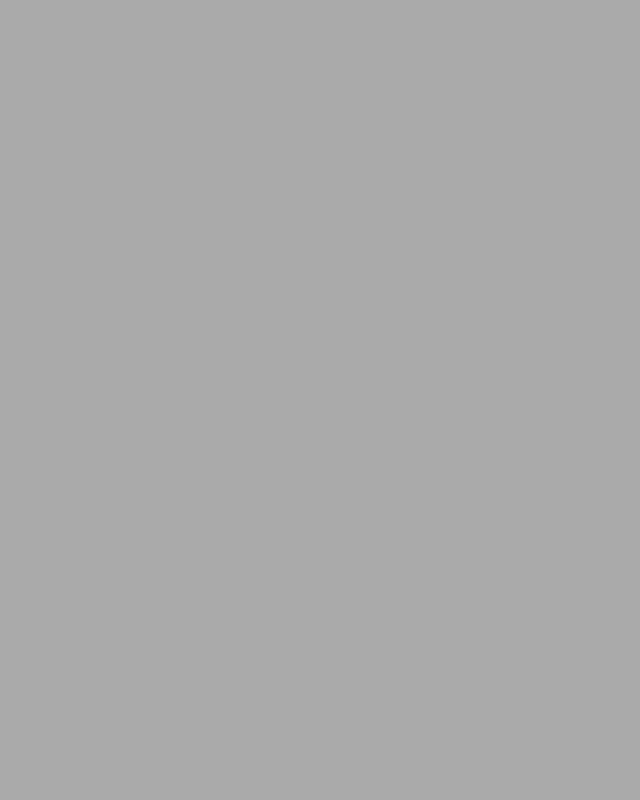
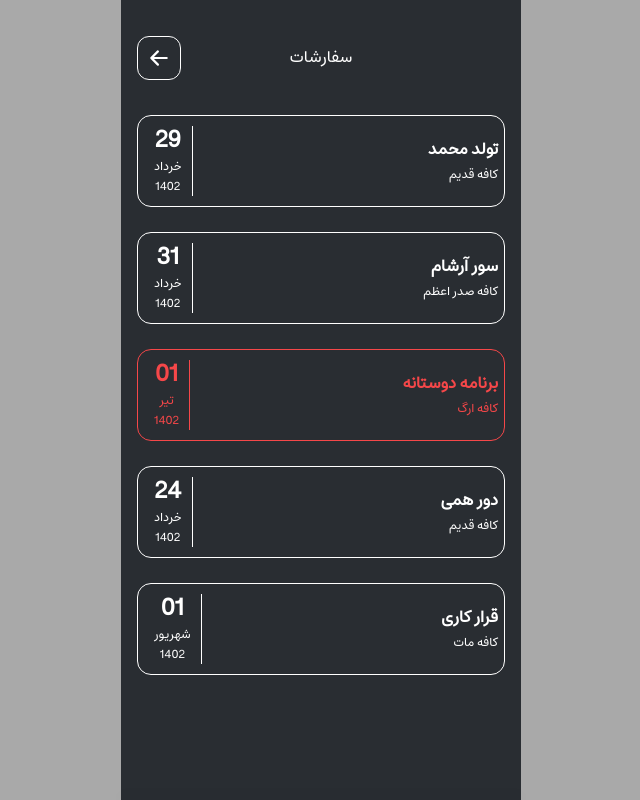
Before and after one commit to mohmdtn/food-app, a React (Create React App) app: page /profile/orders in a window 1280 px wide. Before the commit this address had no page. Shown: the whole page, without its empty margins (440-1080 px from the left). Built offline with nearby package versions, Linux system fonts and the light colour scheme.

Commit message:
create profile order page

```diff
--- a/src/App.js
+++ b/src/App.js
@@ -1,5 +1,5 @@
 import { BrowserRouter, Routes, Route } from "react-router-dom";
-import { Welcome, Register, Home, Search, ProfileIndex, ProfileInfo, ProfileWallet } from "./pages";
+import { Welcome, Register, Home, Search, ProfileIndex, ProfileInfo, ProfileWallet, ProfileOrders } from "./pages";
 
 function App() {
   return (
@@ -15,6 +15,7 @@ function App() {
           <Route index element={<ProfileIndex />} />
           <Route path="info" element={<ProfileInfo />} />
           <Route path="wallet" element={<ProfileWallet />} />
+          <Route path="orders" element={<ProfileOrders />} />
         </Route>
 
       </Routes>
--- /dev/null
+++ b/src/components/Drawer.js
@@ -0,0 +1,50 @@
+import React, {useState} from "react";
+import { MoreContext } from "../contexts/more_context";
+
+export const Drawer = ({ children }) => {
+  const { showMore, show_more } = React.useContext(MoreContext);
+
+  const [touchStart, setTouchStart] = useState(null);
+  const [touchEnd, setTouchEnd] = useState(null);
+  // the required distance between touchStart and touchEnd to be detected as a swipe
+  const minSwipeDistance = 50;
+  const onTouchStart = (e) => {
+    setTouchEnd(null); // otherwise the swipe is fired even with usual touch events
+    setTouchStart(e.targetTouches[0].clientY);
+  };
+  const onMouseStart = (e) => {
+    setTouchEnd(null); // otherwise the swipe is fired even with usual touch events
+    setTouchStart(e.clientY);
+  };
+  const onTouchMove = (e) => setTouchEnd(e.targetTouches[0].clientY);
+  const onMouseMove = (e) => setTouchEnd(e.clientY);
+  const onTouchEnd = () => {
+    if (!touchStart || !touchEnd) return;
+    const distance = touchStart - touchEnd;
+    const isUpSwipe = distance > minSwipeDistance;
+    const isDownSwipe = distance < -minSwipeDistance;
+    if (isUpSwipe) {
+      showMore("100vh", show_more.item);
+    }
+    if (isDownSwipe) {
+      if (show_more.height === "100vh") showMore("70vh", show_more.item);
+      else showMore(0);
+    }
+  };
+
+  return (
+    <section
+      className="more"
+      style={{ height: show_more.height }}
+      onTouchStart={onTouchStart}
+      onTouchMove={onTouchMove}
+      onTouchEnd={onTouchEnd}
+      onMouseDown={onMouseStart}
+      onMouseMove={onMouseMove}
+      onMouseUp={onTouchEnd}
+    >
+      <div className="drawer-btn"><div></div></div>
+      {children}
+    </section>
+  );
+};
--- /dev/null
+++ b/src/components/OrderProfileInfo.js
@@ -0,0 +1,45 @@
+import React from "react";
+import coinsIcon from "../pictures/icons/coinsIcon.svg";
+import usersIcon from "../pictures/icons/usersIcon.svg";
+
+export const OrderProfileInfo = () => {
+  return (
+    <section className="order-info">
+      <section className="head pt-5 pb-3">
+        <div>
+          <img src={usersIcon} alt="" />
+          <h5>14</h5>
+          <p>نفر</p>
+        </div>
+        <div>
+          <img src={coinsIcon} alt="" />
+          <h5>1,700,000</h5>
+          <p>تومان</p>
+        </div>
+      </section>
+      <section className="page-content">
+        <div className="item">
+            <div>
+                <h5>محمد تقی نسب</h5>
+                <p>09116916763</p>
+            </div>
+            <h6>225000 <span>تومان</span></h6>
+        </div>
+        <div className="item">
+            <div>
+                <h5>محمد تقی نسب</h5>
+                <p>09116916763</p>
+            </div>
+            <h6>225000 <span>تومان</span></h6>
+        </div>
+        <div className="item">
+            <div>
+                <h5>محمد تقی نسب</h5>
+                <p>09116916763</p>
+            </div>
+            <h6>225000 <span>تومان</span></h6>
+        </div>
+      </section>
+    </section>
+  );
+};
--- /dev/null
+++ b/src/components/OrderProfileItem.js
@@ -0,0 +1,20 @@
+import React from "react";
+import { MoreContext } from "../contexts/more_context";
+
+export const OrderProfileItem = ({ title, coffe, date, error }) => {
+  const { showMore } = React.useContext(MoreContext);
+
+  return (
+    <section className={`item ${error && 'error'}`} onClick={() => showMore("80vh")}>
+      <div className="title">
+        <h5>{title}</h5>
+        <h6>{coffe}</h6>
+      </div>
+      <div className="time">
+        <h5>{date.day}</h5>
+        <p>{date.month}</p>
+        <p>{date.year}</p>
+      </div>
+    </section>
+  );
+};
--- a/src/components/index.js
+++ b/src/components/index.js
@@ -14,6 +14,9 @@ import { SearchSkeleton } from './skeleton/SearchSkeleton';
 import { DrawerSearch } from "./DrawerSearch";
 import { CoffeFood } from "./CoffeFood";
 import { WalletItem } from "./WalletItem";
+import { OrderProfileItem } from "./OrderProfileItem";
+import { Drawer } from "./Drawer";
+import { OrderProfileInfo } from "./OrderProfileInfo";
 
 export {
     NearestCoffe,
@@ -32,4 +35,7 @@ export {
     DrawerSearch,
     CoffeFood,
     WalletItem,
+    OrderProfileItem,
+    Drawer,
+    OrderProfileInfo,
 };
--- a/src/index.css
+++ b/src/index.css
@@ -26,7 +26,8 @@
   --smoky: #d9d9d9;
   --smoky2: #d3d2d2;
   --smoky3: #bebebe;
-  --smoky3: #A8A9AB;
+  --smoky4: #A8A9AB;
+  --smoky5: #F1F1F1;
   --smoky-dark: #656262;
   --green: #29B067;
   --red: #F54749;
@@ -39,6 +40,7 @@
   --font-12: 12px;
   --font-14: 14px;
   --font-16: 16px;
+  --font-24: 24px;
   --font-48: 48px;
   --line-22: 22px;
 
@@ -130,11 +132,11 @@ html {
   max-width: 224px;
 }
 
-.title {
+/* .title {
   color: var(--black);
   font-size: var(--font-16);
   font-weight: bold;
-}
+} */
 
 .form-input {
   border: 1px solid var(--dark);
@@ -1199,4 +1201,119 @@ main {
 .profile .content .wallet-result section:nth-child(2) button{
   width: 150px;
 }
+
+/* profile order */
+
+.profile .orders .item {
+  height: 92px;
+  color: var(--white);
+  border: 1px solid var(--white);
+  border-radius: var(--radius-14);
+  display: flex;
+  justify-content: space-between;
+  align-items: center;
+  padding: 6px;
+  margin-bottom: 25px;
+  cursor: pointer;
+}
+
+.profile .orders .item .title h5 {
+  font-size: var(--font-16);
+  font-weight: bold;
+}
+
+.profile .orders .item .title h6 {
+  font-size: var(--font-12);
+  margin-bottom: 0;
+}
+
+.profile .orders .item .time {
+  border-right: 1px solid var(--white);
+  padding: 0 10px;
+  text-align: center;
+}
+
+.profile .orders .item .time h5 {
+  font-size: 24px;
+  font-weight: bold;
+  margin-bottom: 1px
+}
+
+.profile .orders .item .time p {
+  font-size: var(--font-12);
+  margin-bottom: -2px;
+}
+
+.profile .orders .error {
+  color: var(--red);
+  border-color: var(--red);
+}
+.profile .orders .error .time{
+  border-color: var(--red);
+}
+
+.profile .orders .active {
+  background-color: var(--gold);
+  border-color: var(--gold);
+  color: var(--dark2);
+}
+.profile .orders .active .time{
+  border-color: var(--dark2);
+}
+
+.profile .order-info .head{
+  display: flex;
+  justify-content: space-around;
+  align-items: center;
+  text-align: center;
+}
+
+.profile .order-info .head div {
+  width: 150px;
+}
+
+.profile .order-info .head h5 {
+  font-size: var(--font-24);
+  margin-bottom: -4px;
+  margin-top: 9px;
+}
+
+.profile .order-info .head p {
+  font-size: var(--font-12);
+  margin-bottom: 0;
+}
+
+.profile .order-info .page-content{
+ border-top: 1px solid var(--smoky5);
+}
+
+.profile .order-info .page-content .item {
+  display: flex;
+  justify-content: space-between;
+  align-items: center;
+  border-bottom: 1px solid var(--smoky5);
+  padding: 10px;
+}
+
+.profile .order-info .page-content .item h5 {
+  margin-bottom: 0;
+  font-size: var(--font-14);
+  font-weight: bold;
+}
+
+.profile .order-info .page-content .item p {
+  font-size: var(--font-12);
+  color: var(--smoky3);
+  margin-bottom: 0
+}
+
+.profile .order-info .page-content .item h6 {
+  font-size: var(--font-12);
+  font-weight: bold;
+  margin-bottom: 0;
+}
+.profile .order-info .page-content .item h6 span {
+  font-size: var(--font-8);
+}
+
 /* end of profile page */
--- a/src/pages/index.js
+++ b/src/pages/index.js
@@ -5,6 +5,7 @@ import { Search } from "./search/Search";
 import { ProfileIndex } from "./profile/ProfileIndex";
 import { ProfileInfo } from "./profile/ProfileInfo";
 import { ProfileWallet } from "./profile/ProfileWallet";
+import { ProfileOrders } from "./profile/ProfileOrders";
 
 export {
     Welcome,
@@ -14,4 +15,5 @@ export {
     ProfileIndex,
     ProfileInfo,
     ProfileWallet,
+    ProfileOrders,
 }
--- a/src/pages/profile/ProfileIndex.js
+++ b/src/pages/profile/ProfileIndex.js
@@ -61,7 +61,7 @@ export const ProfileIndex = () => {
           </div>
 
           <div className="item">
-            <Link to="/">
+            <Link to="/profile/orders">
               <div>
                 <Badge badgeContent={3} color="secondary" sx={{ "& .MuiBadge-badge": { backgroundColor: "#f54749" } }} anchorOrigin={{ vertical: 'bottom', horizontal: 'right' }}>
                   <img src={receiptIcon} alt="icon" />
--- /dev/null
+++ b/src/pages/profile/ProfileOrders.js
@@ -0,0 +1,29 @@
+import React from "react";
+import { HiArrowLeft } from "react-icons/hi";
+import { Link } from "react-router-dom";
+import { OrderProfileItem, Drawer, OrderProfileInfo } from "../../components";
+
+export const ProfileOrders = () => {
+  return (
+    <main>
+      <section className="profile profile-dark d-flex flex-column">
+        <section className="header px-3">
+          <div className="position-relative d-flex justify-content-center align-items-center">
+            <h5 className="page-title page-title-light py-5">سفارشات</h5>
+            <Link to="/profile" className="back back-light">
+              <HiArrowLeft />
+            </Link>
+          </div>
+        </section>
+        <section className="orders px-3">
+            <OrderProfileItem title={"تولد محمد"} coffe={"کافه قدیم"} date={{month: "خرداد", year : "1402", day: "29"}} />
+            <OrderProfileItem title={"سور آرشام"} coffe={"کافه صدر اعظم"} date={{month: "خرداد", year : "1402", day: "31"}} />
+            <OrderProfileItem title={"برنامه دوستانه"} coffe={"کافه ارگ"} date={{month: "تیر", year : "1402", day: "01"}} error />
+            <OrderProfileItem title={"دور همی"} coffe={"کافه قدیم"} date={{month: "خرداد", year : "1402", day: "24"}} />
+            <OrderProfileItem title={"قرار کاری"} coffe={"کافه مات"} date={{month: "شهریور", year : "1402", day: "01"}} />
+        </section>
+        <Drawer><OrderProfileInfo /></Drawer>
+      </section>
+    </main>
+  );
+};
```
Also changed, not shown: src/pictures/icons/coinsIcon.svg (added), src/pictures/icons/usersIcon.svg (added).
